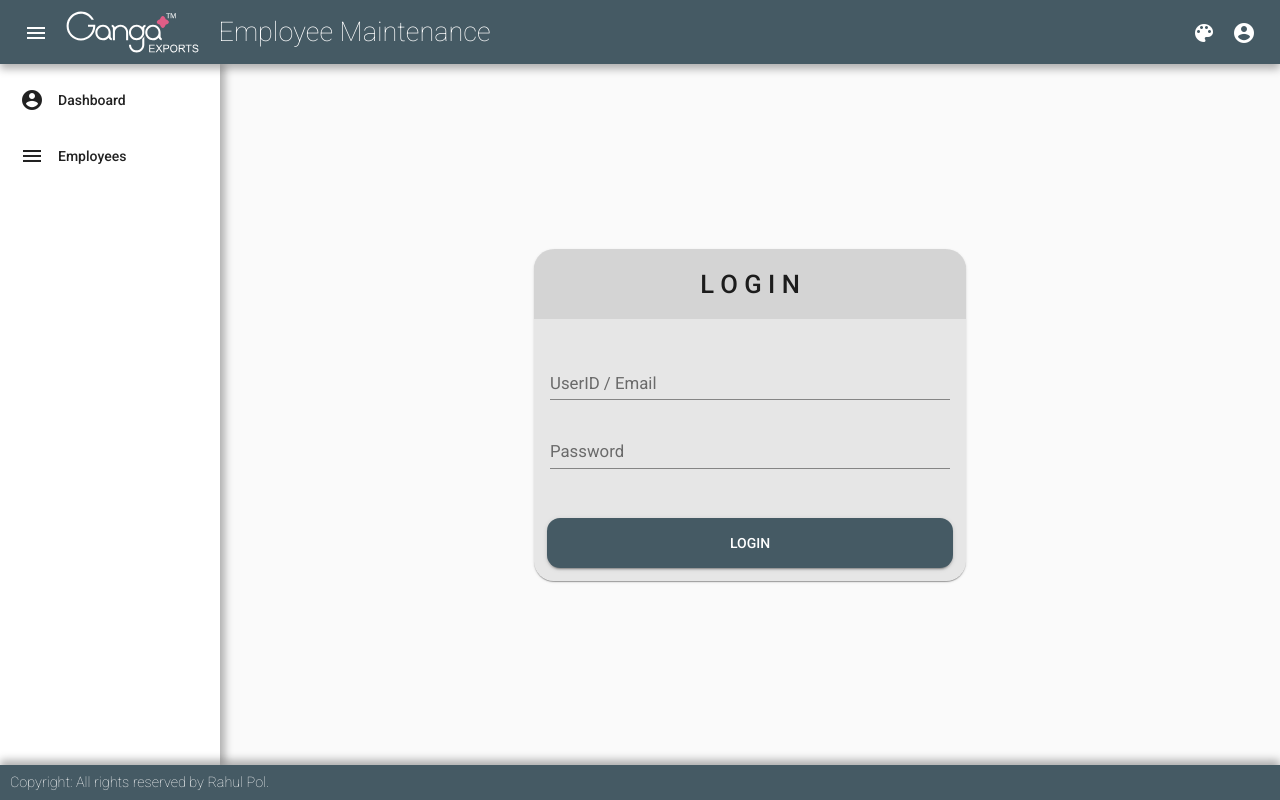
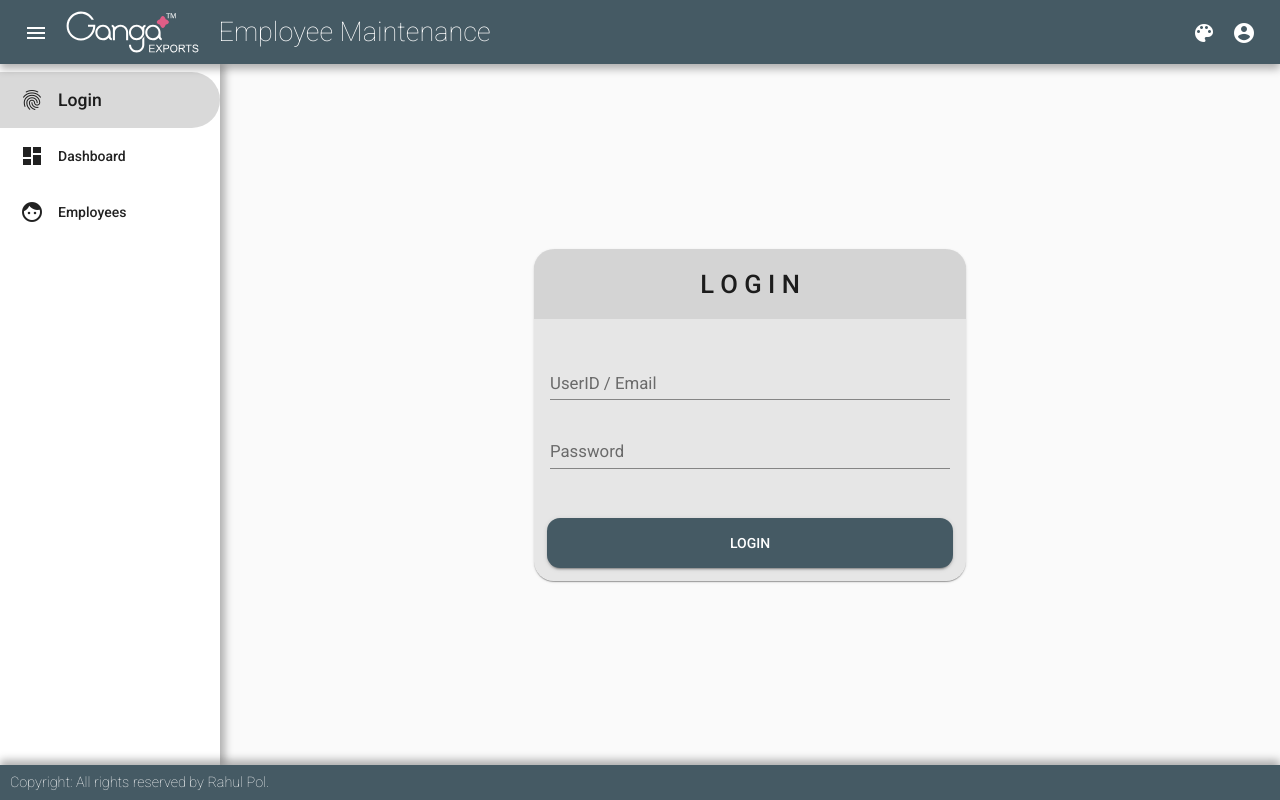
Before and after one commit to rahulhiralalpol/GangaEmployeeMaintenance, an Angular app: page /login in a window 1280 px wide. Built offline with nearby package versions, Linux system fonts and the light colour scheme.

Commit message:
19-03-2020-17-20

```diff
--- a/src/app/shared/sidebar/sidebar.component.ts
+++ b/src/app/shared/sidebar/sidebar.component.ts
@@ -14,8 +14,9 @@ export class SidebarComponent implements OnInit {
   constructor(private router: Router) {}
 
   buttons: SidebarButton[] = [
-    { name: "Dashboard", routerlink: "dashboard", icon: "account_circle" },
-    { name: "Employees", routerlink: "employeeslist", icon: "menu" }
+    { name: "Login", routerlink: "login", icon: "fingerprint" },
+    { name: "Dashboard", routerlink: "dashboard", icon: "dashboard" },
+    { name: "Employees", routerlink: "employeeslist", icon: "face" }
   ];
 
   ngOnInit(): void {}
```
Also changed, not shown: src/app/ang-material.module.ts (added, +49 -0 lines), src/app/app.module.ts (+4 -5 lines), src/app/components/components.module.ts (+2 -12 lines), src/app/shared/shared.module.ts (+2 -18 lines).
